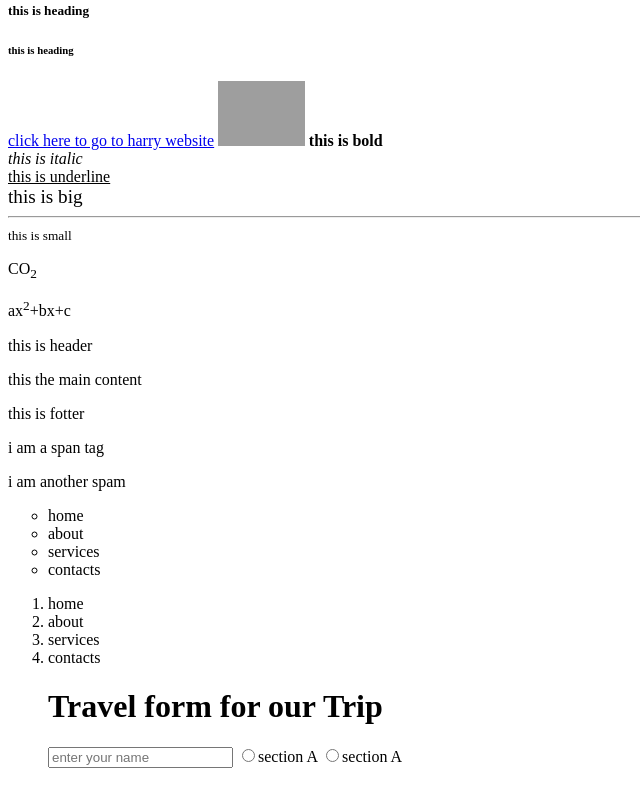
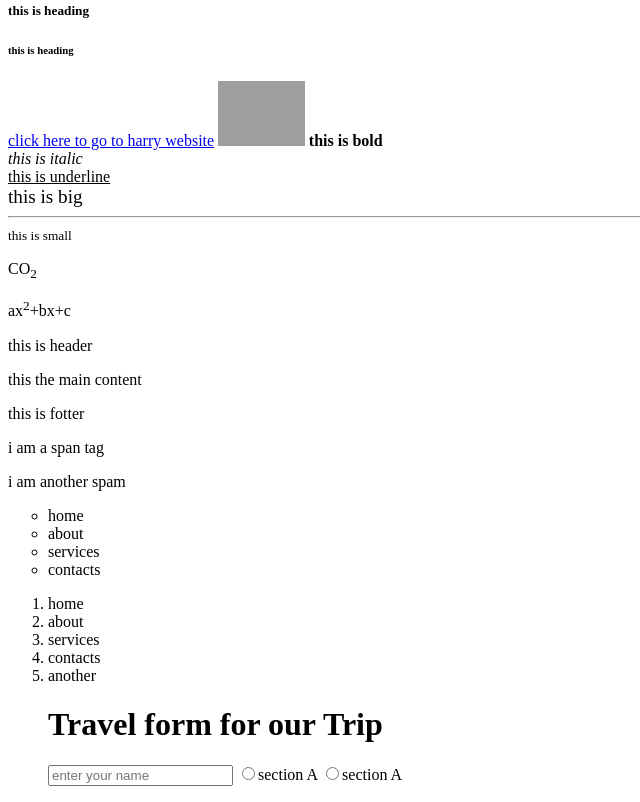
Before and after one commit to pratimaasapkota/pratimaa, a plain HTML site: page index.html in a window 1280 px wide. Shown: the part 305-1107 px from the top of the page, without its empty margins (0-640 px from the left). Drawn offline with Linux system fonts and the light colour scheme; grey boxes are pictures that could not be loaded.

Commit message:
last commit

```diff
--- a/index.html
+++ b/index.html
@@ -53,6 +53,7 @@ this is header
             <li>about</li>
             <li>services</li>
             <li>contacts</li>
+            <li>another</li>
             <h1>Travel form for our Trip</h1>
             <form action ="form .php">
                 <input type ="text" placeholder="enter your name">
```
